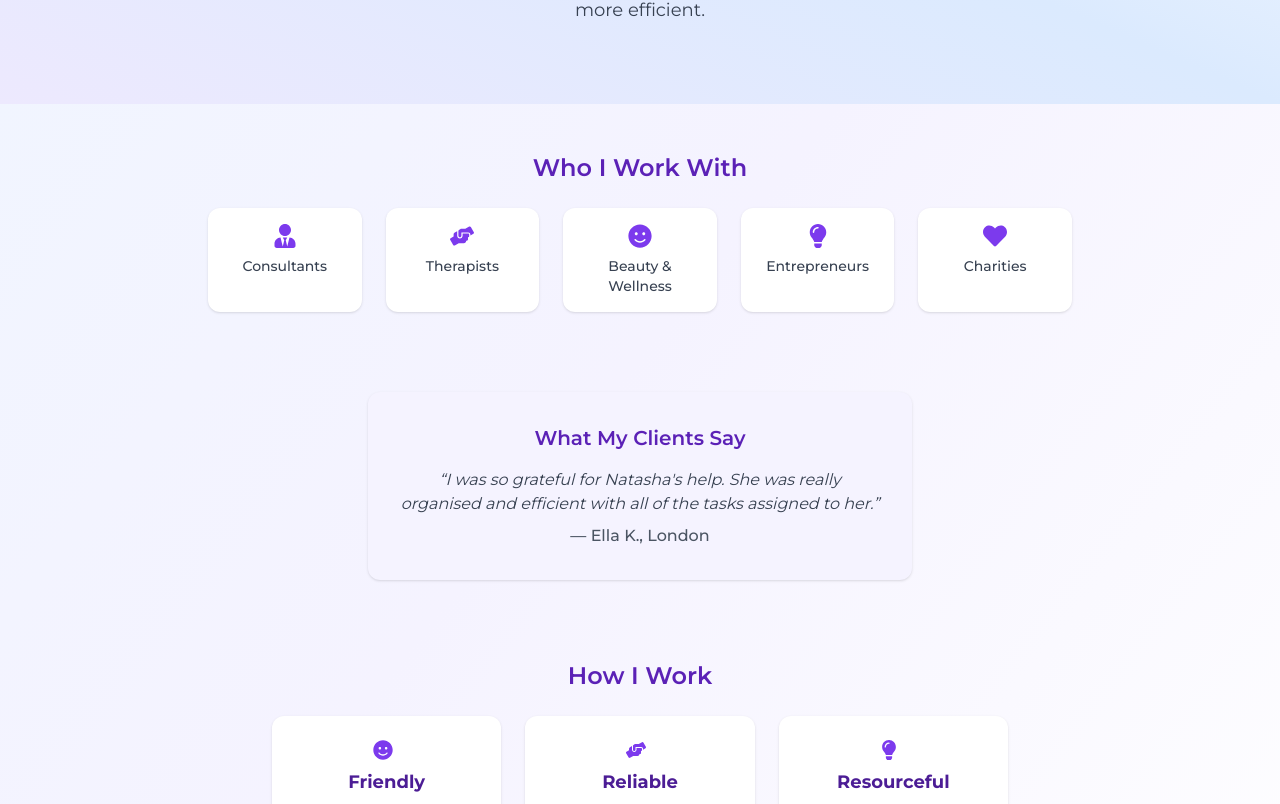
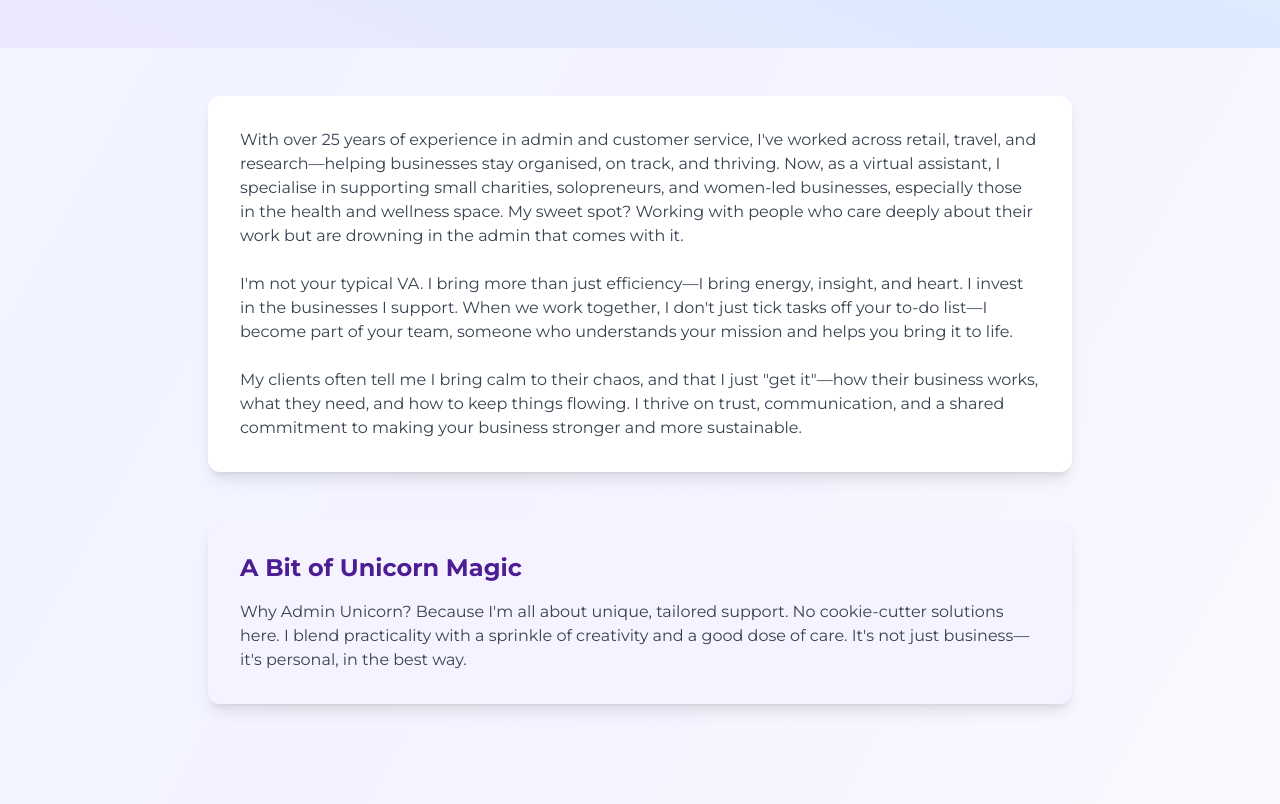
Before and after one commit to SGPDIGITALSOLUTIONS/natashawebsite, a Next.js app: page /about in a window 1280 px wide. Shown: the part 616-1420 px from the top of the page. Built offline with nearby package versions, Linux system fonts and the light colour scheme.

Commit message:
Update about and FAQs pages

```diff
--- a/app/about/page.tsx
+++ b/app/about/page.tsx
@@ -5,17 +5,17 @@ import { FaUserTie, FaHandsHelping, FaSmile, FaHeart, FaLightbulb } from 'react-
 import { motion } from 'framer-motion';
 
 const clientTypes = [
-  { icon: <FaUserTie className="text-purple-600 text-2xl mb-2" />, label: 'Consultants' },
-  { icon: <FaHandsHelping className="text-purple-600 text-2xl mb-2" />, label: 'Therapists' },
-  { icon: <FaSmile className="text-purple-600 text-2xl mb-2" />, label: 'Beauty & Wellness' },
-  { icon: <FaLightbulb className="text-purple-600 text-2xl mb-2" />, label: 'Entrepreneurs' },
-  { icon: <FaHeart className="text-purple-600 text-2xl mb-2" />, label: 'Charities' },
+  { icon: <FaUserTie className="text-purple-600 text-2xl mb-2" />, label: 'Small Charities' },
+  { icon: <FaHandsHelping className="text-purple-600 text-2xl mb-2" />, label: 'Solopreneurs' },
+  { icon: <FaSmile className="text-purple-600 text-2xl mb-2" />, label: 'Women-led Businesses' },
+  { icon: <FaLightbulb className="text-purple-600 text-2xl mb-2" />, label: 'Health & Wellness' },
+  { icon: <FaHeart className="text-purple-600 text-2xl mb-2" />, label: 'Mission-driven' },
 ];
 
 const values = [
-  { icon: <FaSmile className="text-purple-600 text-xl mr-2" />, title: 'Friendly', desc: 'Always approachable and positive.' },
-  { icon: <FaHandsHelping className="text-purple-600 text-xl mr-2" />, title: 'Reliable', desc: 'You can count on me to deliver.' },
-  { icon: <FaLightbulb className="text-purple-600 text-xl mr-2" />, title: 'Resourceful', desc: 'I find solutions and make things happen.' },
+  { icon: <FaSmile className="text-purple-600 text-xl mr-2" />, title: 'Experienced', desc: '25+ years in admin and customer service.' },
+  { icon: <FaHandsHelping className="text-purple-600 text-xl mr-2" />, title: 'Dedicated', desc: 'I become part of your team and mission.' },
+  { icon: <FaLightbulb className="text-purple-600 text-xl mr-2" />, title: 'Tailored', desc: 'Unique solutions for your unique needs.' },
 ];
 
 export default function AboutPage() {
@@ -35,8 +35,30 @@ export default function AboutPage() {
             />
           </div>
           <h1 className="text-4xl md:text-5xl font-bold text-purple-900 mb-2">Meet Natasha</h1>
-          <p className="text-lg text-gray-700 max-w-2xl mx-auto mb-4">
-            Hi! I'm Natasha, a skilled administrative support professional with 10+ years' experience. I'm passionate about helping small businesses, charities, and entrepreneurs thrive by making their day-to-day easier, friendlier, and more efficient.
+          <p className="text-lg text-gray-700 max-w-3xl mx-auto mb-4">
+            Hi, I'm Natasha – the heart and hands behind Hudson Virtual Business Services (also affectionately known as your Admin Unicorn).
+          </p>
+        </motion.div>
+      </section>
+
+      {/* Main Content */}
+      <section className="max-w-4xl mx-auto px-4 py-12">
+        <motion.div initial={{ opacity: 0, y: 20 }} whileInView={{ opacity: 1, y: 0 }} transition={{ duration: 0.5 }} className="bg-white rounded-xl shadow-lg p-8 mb-12">
+          <p className="text-gray-700 mb-6">
+            With over 25 years of experience in admin and customer service, I've worked across retail, travel, and research—helping businesses stay organised, on track, and thriving. Now, as a virtual assistant, I specialise in supporting small charities, solopreneurs, and women-led businesses, especially those in the health and wellness space. My sweet spot? Working with people who care deeply about their work but are drowning in the admin that comes with it.
+          </p>
+          <p className="text-gray-700 mb-6">
+            I'm not your typical VA. I bring more than just efficiency—I bring energy, insight, and heart. I invest in the businesses I support. When we work together, I don't just tick tasks off your to-do list—I become part of your team, someone who understands your mission and helps you bring it to life.
+          </p>
+          <p className="text-gray-700">
+            My clients often tell me I bring calm to their chaos, and that I just "get it"—how their business works, what they need, and how to keep things flowing. I thrive on trust, communication, and a shared commitment to making your business stronger and more sustainable.
+          </p>
+        </motion.div>
+
+        <motion.div initial={{ opacity: 0, y: 20 }} whileInView={{ opacity: 1, y: 0 }} transition={{ duration: 0.5 }} className="bg-purple-50 rounded-xl shadow-lg p-8 mb-12">
+          <h2 className="text-2xl font-bold text-purple-900 mb-4">A Bit of Unicorn Magic</h2>
+          <p className="text-gray-700">
+            Why Admin Unicorn? Because I'm all about unique, tailored support. No cookie-cutter solutions here. I blend practicality with a sprinkle of creativity and a good dose of care. It's not just business—it's personal, in the best way.
           </p>
         </motion.div>
       </section>
--- a/app/faqs/page.tsx
+++ b/app/faqs/page.tsx
@@ -21,12 +21,8 @@ const faqs = [
     answer: "If you're overwhelmed by admin, missing deadlines, or feel like you're spending more time in your business than on it, it's probably time. A VA helps you buy back your time and headspace."
   },
   {
-    question: "How do you work with clients?",
-    answer: "I work remotely from my fully equipped home office in the UK. We usually start with a discovery call to understand your needs, then we agree on a retainer package or ad-hoc hours, depending on your workflow."
-  },
-  {
     question: "What are your rates?",
-    answer: "My rates typically range from £28–£30 per hour, depending on the type and complexity of work. I offer:\n\n• Monthly retainers (from 10 hours/month)\n• Project-based pricing\n• Ad hoc support (subject to availability)"
+    answer: "I will accept sexual favours"
   },
   {
     question: "Do you offer contracts?",
@@ -43,10 +39,6 @@ const faqs = [
   {
     question: "How do we communicate?",
     answer: "I'm flexible—email, phone, WhatsApp, Slack, or Zoom—whatever suits you best. We'll find a rhythm that works for both of us."
-  },
-  {
-    question: "How do I get started?",
-    answer: "Easy! Just head to my Contact page and book a free discovery call. We'll have a no-pressure chat about your needs and how I can help."
   },
   {
     question: "Can I try before committing to a retainer?",
```
